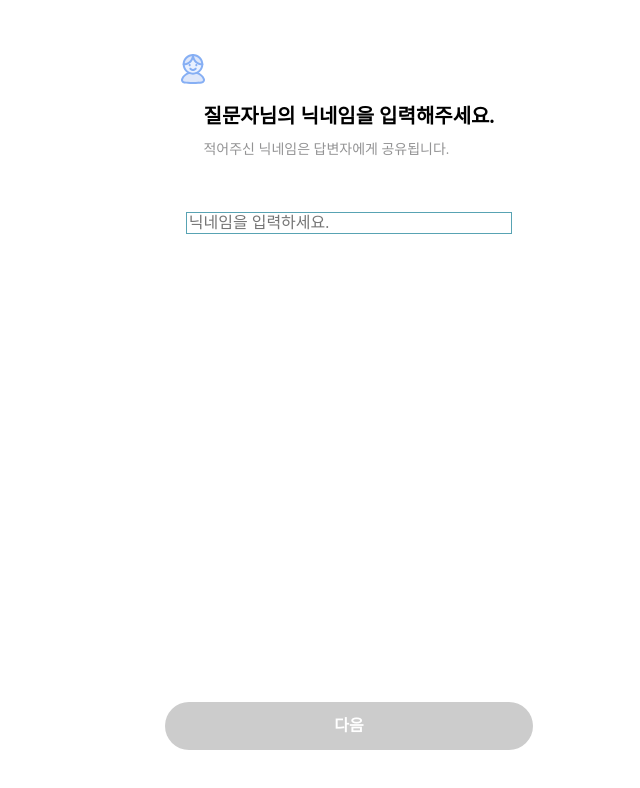
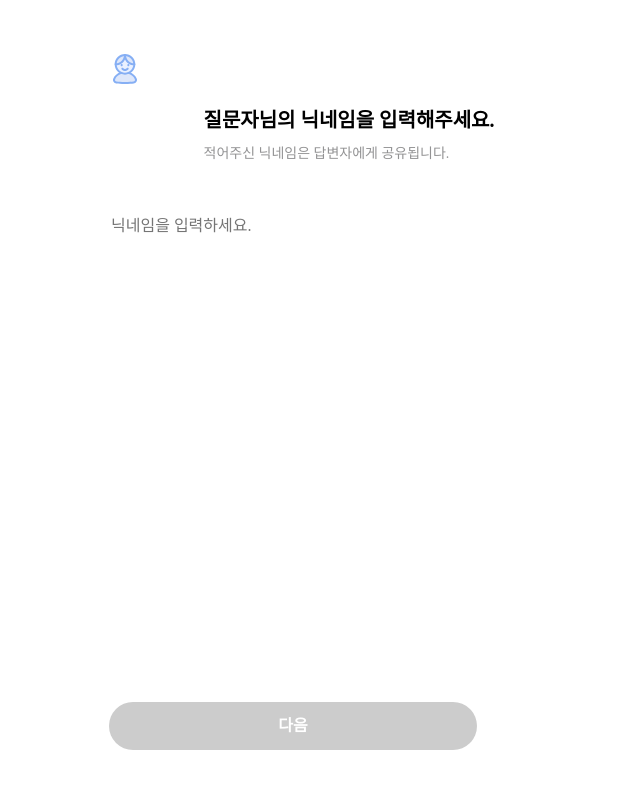
Before and after one commit to taeo-sprint16/frontend, a React (Vite) app: page /question in a window 1280 px wide. Shown: the top 788 px of the page, without its empty margins (291-931 px from the left). Built offline with nearby package versions, Linux system fonts and the light colour scheme; no server answers; a web font is replaced by a local one.

Commit message:
style : 스타일 수정

```diff
--- a/src/components/NickName.tsx
+++ b/src/components/NickName.tsx
@@ -98,6 +98,7 @@ const NickName = () => {
 };
 
 const StyledQuestionContainer = styled.div`
+  @media (max-width: 480px) {
     width: 20.4rem;
     height: 100vh;
     background: #fff;
@@ -105,6 +106,7 @@ const StyledQuestionContainer = styled.div`
     flex-direction: column;
     align-items: center;
     margin: 0 auto;
+  }
 `;
 
 const UserIcon = styled.svg`
@@ -151,7 +153,6 @@ const Title = styled.div`
 const PlaceHolder = styled.input`
   text-align: left;
   font: normal 500 1rem / normal 'Pretendard';
-
   border: none;
   margin-bottom: 28rem;
   &::placeholder {
@@ -161,10 +162,8 @@ const PlaceHolder = styled.input`
   display: flex;
   justify-content: flex-start;
   width: 100%;
-
   overflow: hidden;
   outline: none;
-  border: 1px solid #58a3b3;
 `;
 
 const CompleteButton = styled.button`
```
Lines whose indentation alone changed are shown as unchanged.
